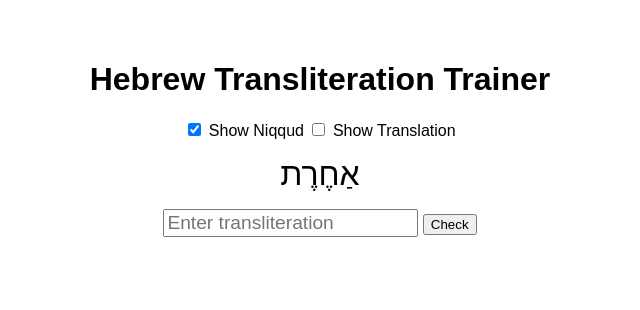
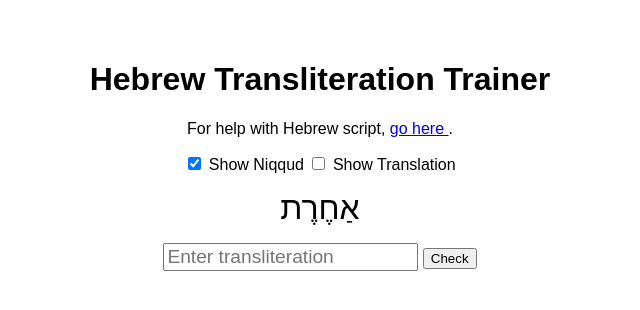
Before and after one commit to dwerkjem/Hebrew-Transliteration-Trainer, a website built with Vite: page index.html in a window 1280 px wide. Shown: the whole page, without its empty margins (320-960 px from the left). Built offline with nearby package versions, Linux system fonts and the light colour scheme.

Commit message:
fix: update help link section and clean up comments in index.html

```diff
--- a/index.html
+++ b/index.html
@@ -8,12 +8,18 @@
 <body>
   <h1>Hebrew Transliteration Trainer</h1>
 
+  <!-- help link -->
+  <p>
+    For help with Hebrew script,
+    <a href="https://www.omniglot.com/writing/hebrew.htm" target="_blank" rel="noopener">
+      go here
+    </a>.
+  </p>
+
   <label>
     <input type="checkbox" id="niqqud-toggle" checked />
     Show Niqqud
   </label>
-
-  <!-- add below your Niqqud toggle -->
   <label>
     <input type="checkbox" id="translation-toggle" />
     Show Translation
@@ -21,7 +27,6 @@
 
   <div id="quiz-container">
     <div id="hebrew-word"></div>
-    <!-- new translation placeholder -->
     <div id="translation-word" style="margin-top:8px;color:#555"></div>
     <input type="text" id="translit-input" placeholder="Enter transliteration" />
     <button id="check-btn">Check</button>
```
